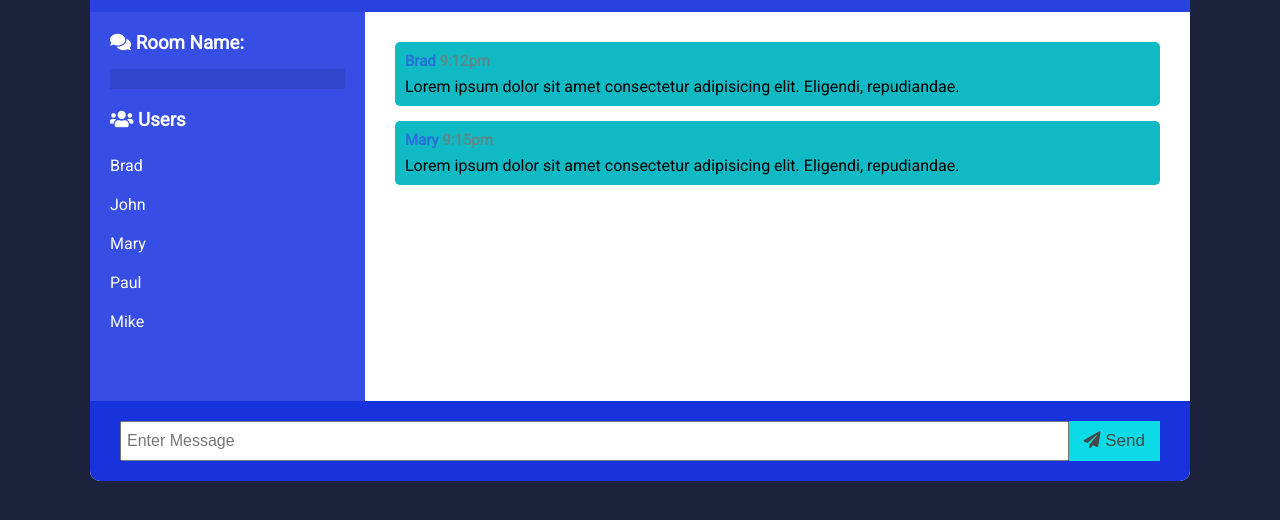
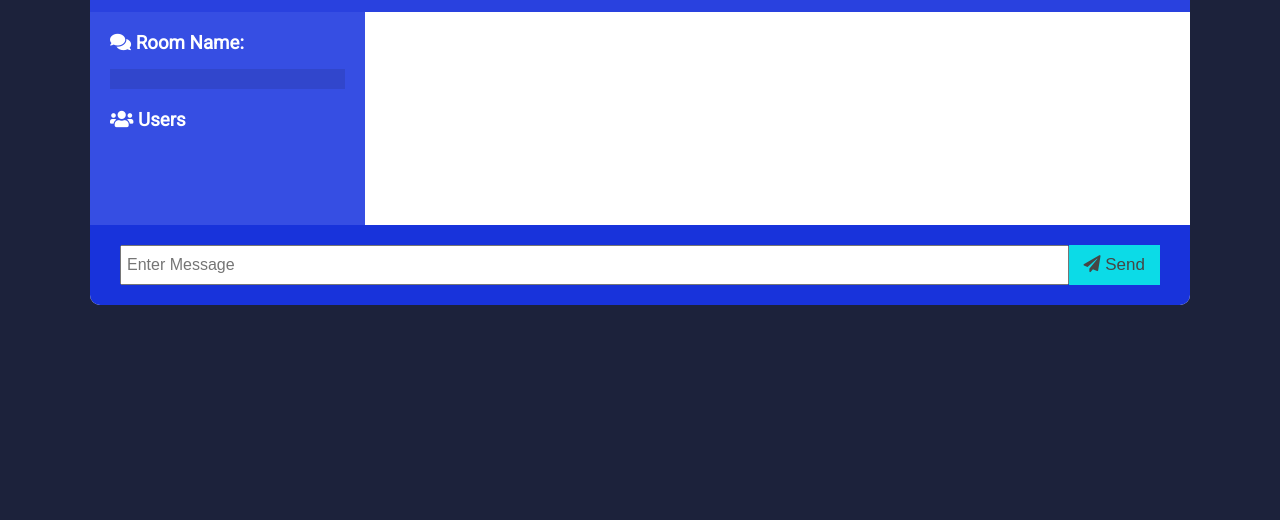
Before and after one commit to mikeg1440/chat-app, a website: page public/chat.html in a window 1280 px wide. Shown: the part 86-606 px from the top of the page. Drawn offline with nearby package versions, Linux system fonts and the light colour scheme; no server answers.

Commit message:
Remove the static content from the chat.html page

```diff
--- a/public/chat.html
+++ b/public/chat.html
@@ -8,41 +8,30 @@
   <title>Chat App</title>
 </head>
 <body>
+
   <div class="chat-container">
+
     <header class="chat-header">
       <h1><i class="fas fa-smile"></i> Chat App</h1>
       <a href="index.html" id='disconnectBtn' class="btn">Leave Room</a>
     </header>
+
     <main class="chat-main">
+
       <div class="chat-sidebar">
         <h3><i class="fas fa-comments"></i> Room Name:</h3>
         <h2 id="roomName"></h2>
         <h3><i class="fas fa-users"></i> Users</h3>
         <ul id="users">
-          <li>Brad</li>
-          <li>John</li>
-          <li>Mary</li>
-          <li>Paul</li>
-          <li>Mike</li>
+          &nbsp;
         </ul>
       </div>
       <div id='chatBox' class="chat-messages">
-					<div class="message">
-						<p class="meta">Brad <span>9:12pm</span></p>
-						<p class="text">
-							Lorem ipsum dolor sit amet consectetur adipisicing elit. Eligendi,
-							repudiandae.
-						</p>
-					</div>
-					<div class="message">
-						<p class="meta">Mary <span>9:15pm</span></p>
-						<p class="text">
-							Lorem ipsum dolor sit amet consectetur adipisicing elit. Eligendi,
-							repudiandae.
-						</p>
-					</div>
+
       </div>
+
     </main>
+
     <div class="chat-form-container">
       <form id="chatForm">
         <input
@@ -55,6 +44,7 @@
         <button class="btn"><i class="fas fa-paper-plane"></i> Send</button>
       </form>
     </div>
+
   </div>
 
   <script src="https://cdnjs.cloudflare.com/ajax/libs/qs/6.5.1/qs.min.js" integrity="sha512-B5KPuKhNIyNoR95LjIF4yHlNHK9JA2uPpSGspqxWzL+ghKk/FPtl8JFlqh+51s1d0/0DuGjfMnUURCYG8hUJ/Q==" crossorigin="anonymous"></script>
```
